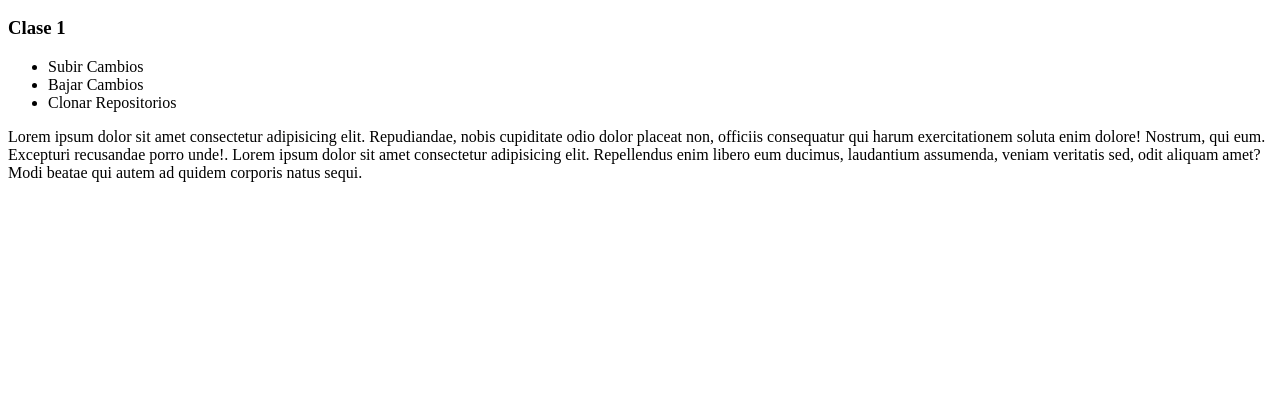
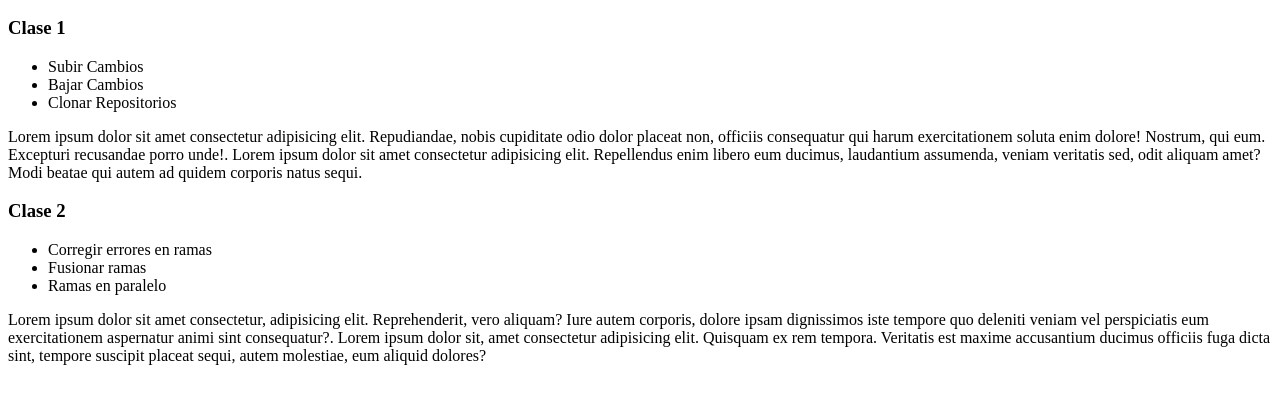
Before and after one commit to betto760/cursogithub, a plain HTML site: page index.html in a window 1280 px wide. Shown: the part 110-514 px from the top of the page. Drawn offline with Linux system fonts and the light colour scheme.

Commit message:
Se agrego la clase 2

```diff
--- a/index.html
+++ b/index.html
@@ -20,6 +20,15 @@
             </ul>
             <p>Lorem ipsum dolor sit amet consectetur adipisicing elit. Repudiandae, nobis cupiditate odio dolor placeat non, officiis consequatur qui harum exercitationem soluta enim dolore! Nostrum, qui eum. Excepturi recusandae porro unde!. Lorem ipsum dolor sit amet consectetur adipisicing elit. Repellendus enim libero eum ducimus, laudantium assumenda, veniam veritatis sed, odit aliquam amet? Modi beatae qui autem ad quidem corporis natus sequi.</p>
         </div>
+        <h3>Clase 2</h3>
+        <div>
+            <ul>
+                <li>Corregir errores en ramas</li>
+                <li>Fusionar ramas</li>
+                <li>Ramas en paralelo</li>
+            </ul>
+            <p>Lorem ipsum dolor sit amet consectetur, adipisicing elit. Reprehenderit, vero aliquam? Iure autem corporis, dolore ipsam dignissimos iste tempore quo deleniti veniam vel perspiciatis eum exercitationem aspernatur animi sint consequatur?. Lorem ipsum dolor sit, amet consectetur adipisicing elit. Quisquam ex rem tempora. Veritatis est maxime accusantium ducimus officiis fuga dicta sint, tempore suscipit placeat sequi, autem molestiae, eum aliquid dolores?</p>
+        </div>
     </div>
 </body>
 </html>
```
